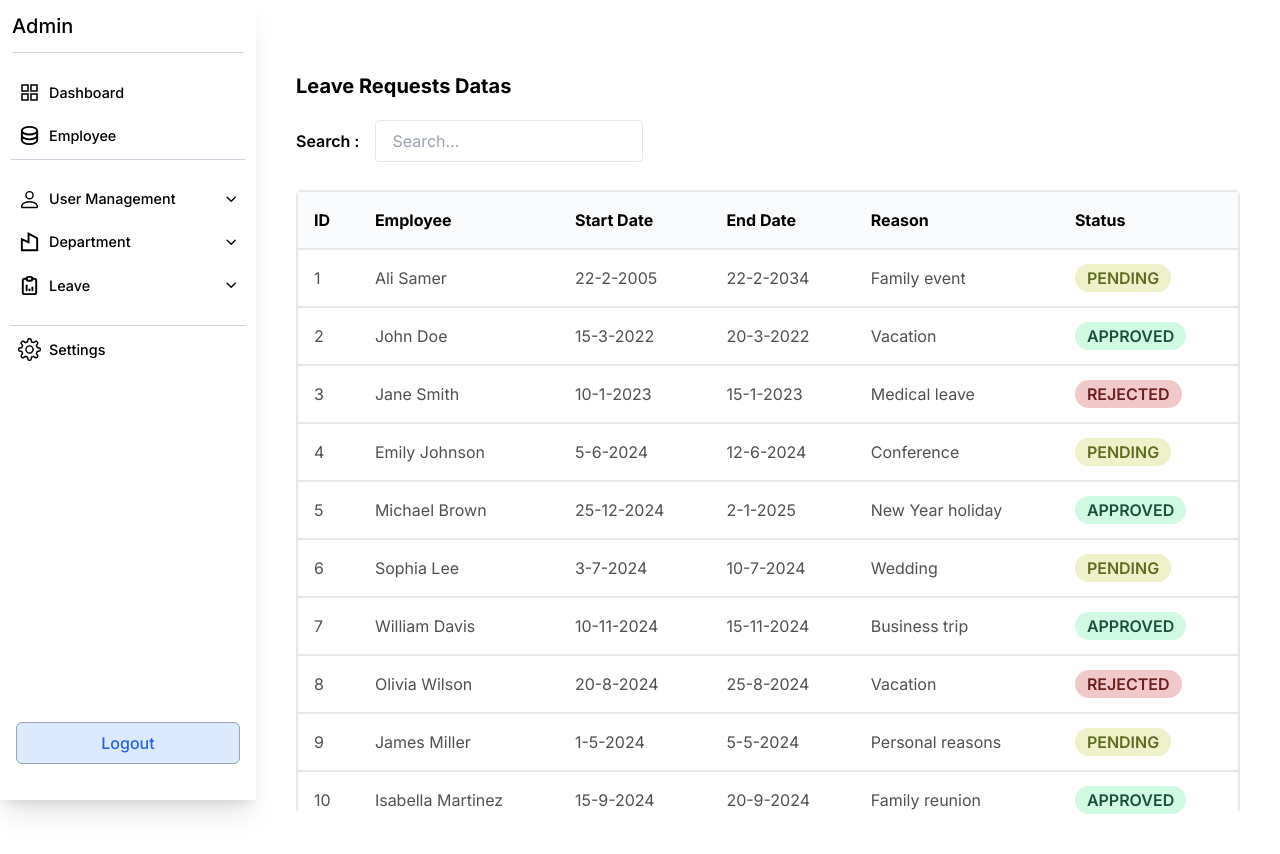
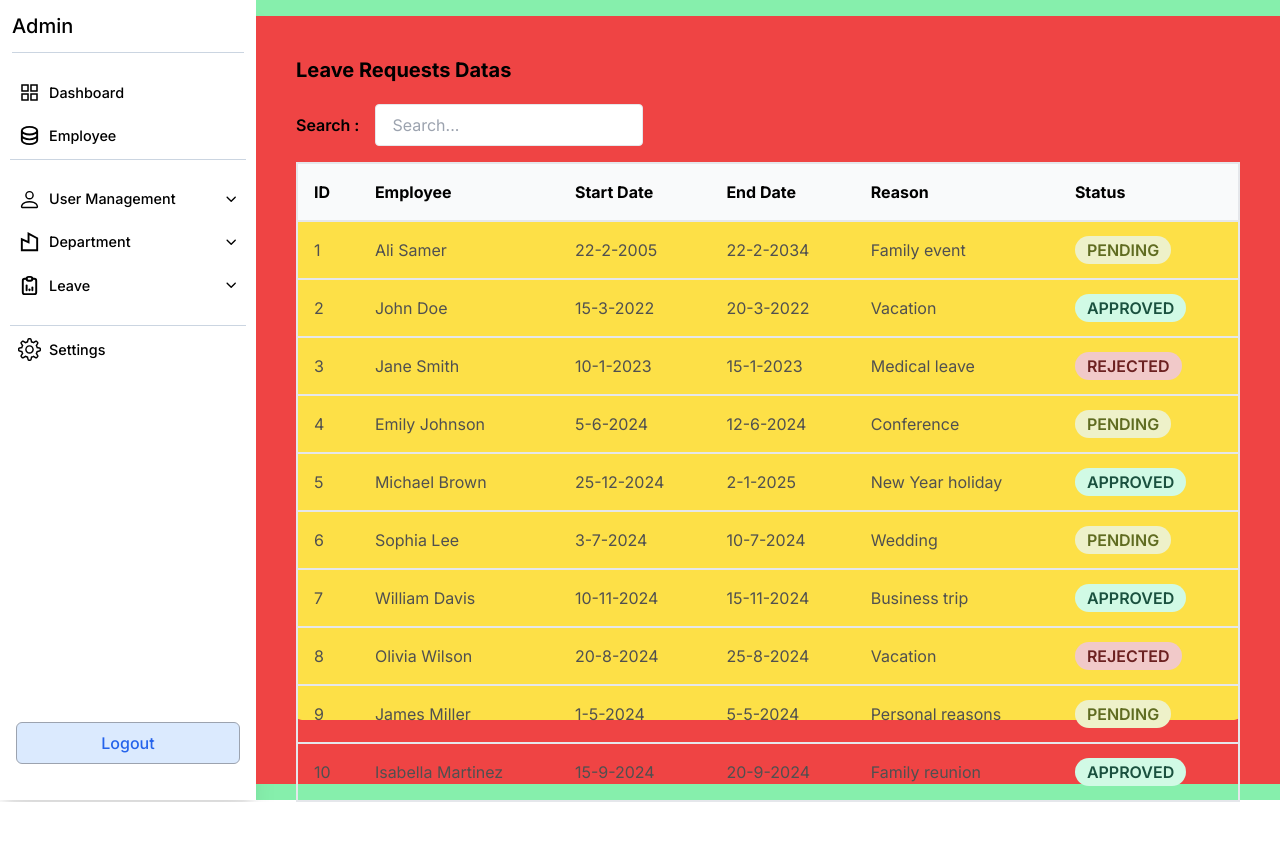
Before and after one commit to kamlesh-Sahani/Lms-admin, a Next.js app: page /admin/leave/request in a window 1280 px wide. Shown: the top 854 px of the page. After the commit the page ends 802 px from the top, so only its background shows below. Built offline with nearby package versions, Linux system fonts and the light colour scheme.

Commit message:
update chages

```diff
--- a/app/admin/layout.tsx
+++ b/app/admin/layout.tsx
@@ -2,7 +2,12 @@ import { ReactNode } from "react";
 import Sidebar from "@/components/Sidebar";
 const Layout = ({ children }: { children: ReactNode }) => {
   return (
-    <div className="flex w-full h-screen">
+    // <div className="flex w-full h-screen">
+    //   <main className="max-w-6xl flex-1 mx-auto py-4">{children}</main>
+    // </div>
+
+    <div className="flex w-full h-[100vh] justify-between bg-green-300">
+      <Sidebar />
       <main className="max-w-6xl flex-1 mx-auto py-4">{children}</main>
     </div>
   );
--- a/app/components/AddDataForm.tsx
+++ b/app/components/AddDataForm.tsx
@@ -5,7 +5,6 @@ interface InputElement {
   1: string; // Input type (e.g., email, password, text, etc.)
   2: string; // name
   3: string; // Placeholder
-
 }
 export type AddDataFormType = Array<InputElement>;
 const AddDataForm = ({
@@ -15,29 +14,26 @@ const AddDataForm = ({
   inputArr: AddDataFormType;
   heading: string;
 }) => {
+  const [formData, setFormData] = useState<{ [key: string]: string }>({});
 
+  const valueHandler = (e: React.ChangeEvent<HTMLInputElement>) => {
+    const { name, value } = e.target;
+    setFormData((prev: any) => ({
+      ...prev,
+      [name]: value,
+    }));
+  };
 
-  const [formData,setFormData]= useState<{[key:string]:string}>({});
-
-  const valueHandler = (e:React.ChangeEvent<HTMLInputElement>)=>{
-    const {name,value}  = e.target;
-    setFormData((prev:any)=>({
-      ...prev,
-      [name]:value
-    }))
-  }
-
-  const formSubmitHandler = (e:any)=>{
+  const formSubmitHandler = (e: any) => {
     e.preventDefault();
-    console.log(formData,"formData");
-  }
+    console.log(formData, "formData");
+  };
   return (
-    <div className=" flex justify-center  mt-10">
+    <div className=" flex justify-center items-center w-full h-full">
       <form
-        className={`flex flex-col gap-6 bg-white shadow-md p-10  ${
+        className={`flex flex-col gap-6 bg-white shadow-md p-10 max-sm:w-full h-fit max-sm:shadow-none ${
           inputArr?.length > 6 ? "w-[900px]" : " w-auto"
         }`}
-
         onSubmit={formSubmitHandler}
       >
         <h1 className="text-center text-2xl font-bold">{heading}</h1>
@@ -45,10 +41,10 @@ const AddDataForm = ({
           {inputArr.map((int, i) => (
             <Fragment key={i}>
               {int[0] == "button" ? (
-                <div className="flex flex-col gap-2 " key={i}>
+                <div className="flex flex-col gap-2" key={i}>
                   <input
                     type={int[1]}
-                    className="h-[50px] w-[400px] rounded pl-2 shadow hover:bg-[#0c6cd9a9]  outline-0 cursor-pointer bg-[#0c6DD9] text-white font-bold"
+                    className="h-[50px] w-[400px] rounded pl-2 shadow hover:bg-[#0c6cd9a9]  outline-0 cursor-pointer bg-[#0c6DD9] text-white font-bold max-sm:w-full"
                   />
                 </div>
               ) : (
@@ -59,10 +55,10 @@ const AddDataForm = ({
 
                   <input
                     type={int[1]}
-                    className="h-[45px] w-[400px] rounded pl-2 shadow border border-[#646464] focus:border-[3px] focus:border-[#0c6DD9] outline-0 cursor-pointer"
+                    className="h-[45px] w-[400px] rounded pl-2 shadow border border-[#646464] focus:border-[3px] focus:border-[#0c6DD9] outline-0 cursor-pointer max-sm:w-full"
                     placeholder={int[3]}
                     name={int[2]}
-                    value={formData[int[2]]|| ""}
+                    value={formData[int[2]] || ""}
                     onChange={valueHandler}
                   />
                 </div>
--- a/app/components/DisplayTable.tsx
+++ b/app/components/DisplayTable.tsx
@@ -1,12 +1,12 @@
 "use client";
 import { useState } from "react";
 import { useTable } from "react-table";
-const DisplayTable = ({
+const  DisplayTable = ({
   columns,
   requests,
   heading,
   searchableFields,
-  isHeading=true,
+  isHeading = true,
 }: any) => {
   const [searchQuery, setSearchQuery] = useState("");
   const filteredRequests = requests.filter((request: any) => {
@@ -25,15 +25,15 @@ const DisplayTable = ({
   };
 
   return (
-    <div className=" flex flex-col p-10 max-md:p-4 max-md:pt-10">
+    <div className=" flex flex-col p-10 h-[100%] max-md:p-4 max-md:pt-10 bg-red-500">
       <h1 className="text-xl font-bold ">{heading} Datas</h1>
       <div className="flex flex-col pt-5 h-screen">
-        <div className="flex mb-2 sm:mb-4   justify-between items-center gap-5 max-sm:flex-colbg-green-400">
-          <div className="flex items-center justify-center gap-4 mb-2 sm:mb-3">
-            <p className=" font-semibold">Search :</p>
+        <div className="flex mb-2 sm:mb-4 justify-between items-center max-sm:flex-col max-sm:gap-1">
+          <div className="flex items-center justify-start gap-4 w-full">
+            <p className=" font-semibold max-sm:hidden">Search :</p>
             <input
               type="text"
-              className="border rounded px-4 py-2 focus:outline-none w-full sm:w-auto"
+              className="border rounded px-4 py-2 focus:outline-none max-sm:w-full"
               placeholder="Search..."
               value={searchQuery}
               onChange={handleSearchInputChange}
@@ -41,18 +41,17 @@ const DisplayTable = ({
           </div>
 
           {isHeading && (
-            <div className="flex  gap-9 items-center">
-              <button className="bg-blue-500 hover:bg-blue-700 text-white font-bold py-2 px-4 rounded">
+            <div className="flex gap-9 items-center w-full justify-end">
+              <button className="bg-blue-500 hover:bg-blue-700 text-white font-bold py-2 px-4 rounded max-sm:w-full">
                 + New {heading}
               </button>
             </div>
           )}
         </div>
-
-        <div className="overflow-x-auto rounded-md overflow-y-auto h-[80%]">
+        <div className="w-full rounded-md h-[80%] bg-yellow-300">
           <table
             {...getTableProps()}
-            className="w-full text-left border-2 rounded-md  overflow-x-auto"
+            className="w-full text-left border-2 rounded-md overflow-x-auto"
           >
             <thead>
               {headerGroups.map((hg, i) => (
--- a/app/layout.tsx
+++ b/app/layout.tsx
@@ -9,12 +9,7 @@ export default function RootLayout({
 }>) {
   return (
     <html lang="en">
-      <body className={inter.className}>
-        <div className="flex w-full h-screen">
-          <Sidebar />
-          <main className="max-w-6xl flex-1 mx-auto py-4">{children}</main>
-        </div>
-      </body>
+      <body className={inter.className}>{children}</body>
     </html>
   );
 }
--- a/components/Sidebar.tsx
+++ b/components/Sidebar.tsx
@@ -51,7 +51,7 @@ const Sidebar = () => {
       )}
 
       <div
-        className={`bg-white shadow-xl  w-[16rem] h-screen overflow-hidden ${
+        className={`bg-white shadow-xl h-screen  w-[16rem] overflow-hidden ${
           show ? "max-sm:-left-[0]" : "max-sm:-left-[200%] "
         } max-sm:fixed max-sm:z-[999] transition-all duration-400`}
       >
```
